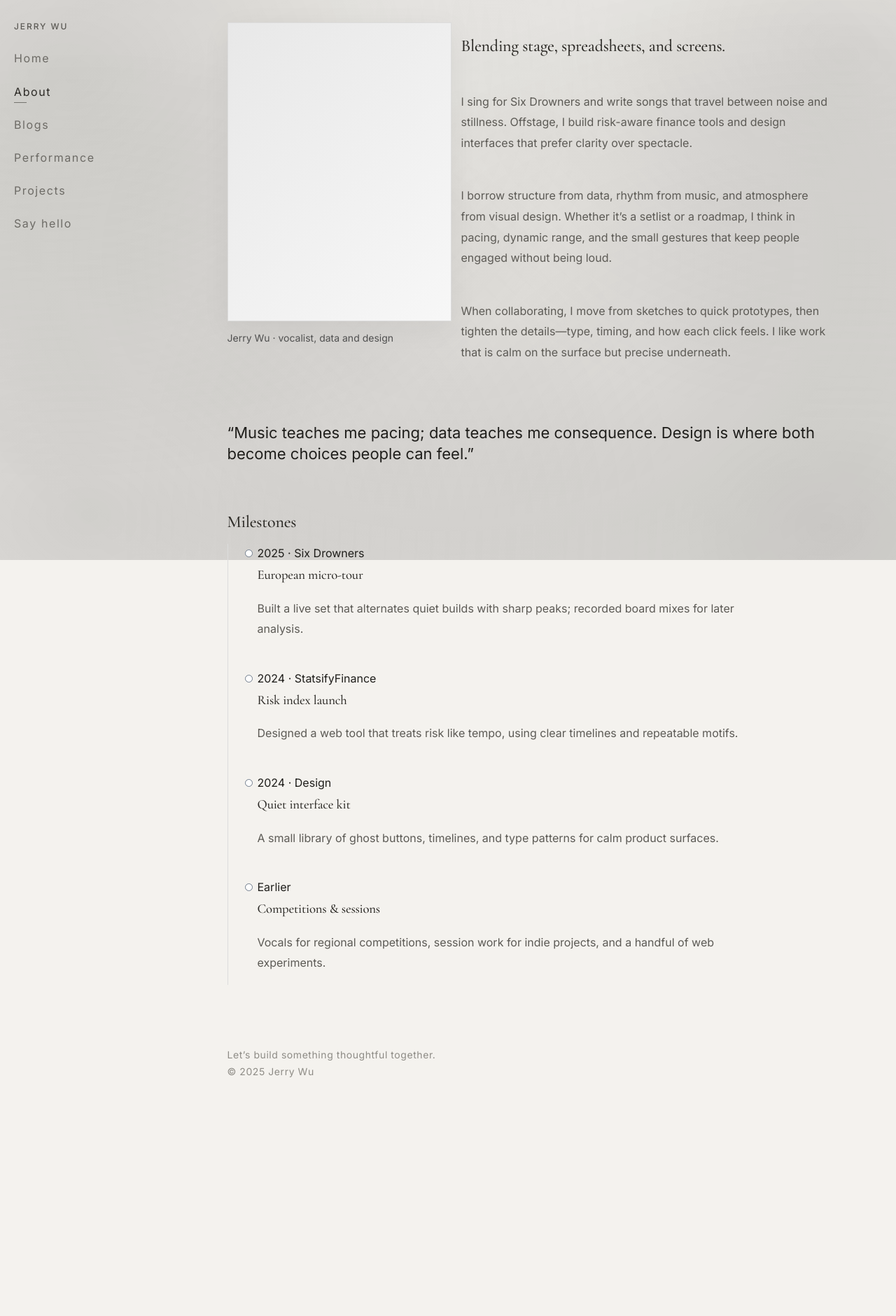
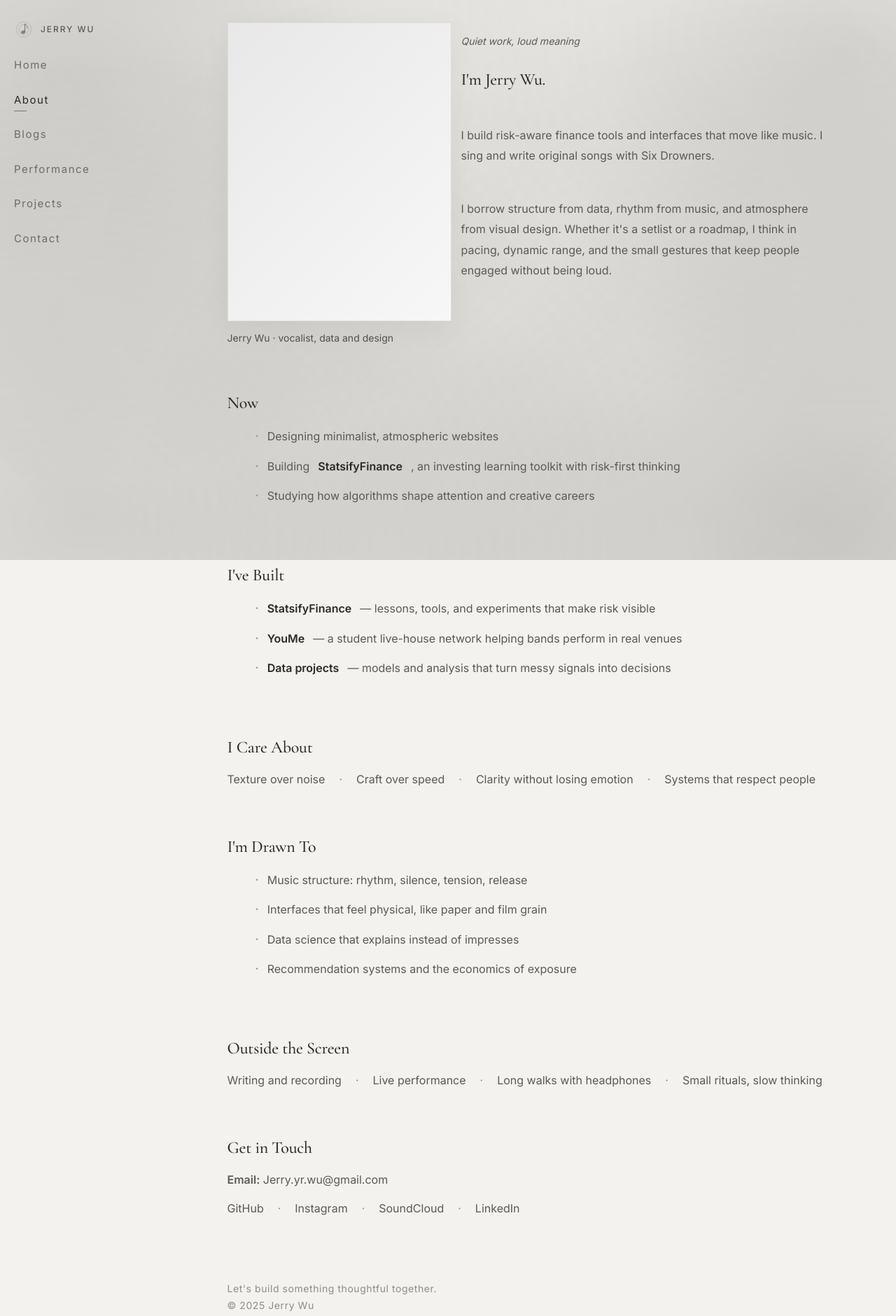
Before and after one commit to JerNB/jernb.github.io, a plain HTML site: page about.html in a window 1280 px wide. Shown: the whole page at 70% size. Before the commit the page ends 1631 px from the top, so only its background shows below. Drawn offline with nearby package versions, Linux system fonts and the light colour scheme.

Commit message:
Contract info

```diff
--- a/about.html
+++ b/about.html
@@ -3,14 +3,88 @@
 <head>
   <meta charset="UTF-8">
   <meta name="viewport" content="width=device-width, initial-scale=1.0">
-  <title>About | Abstract Studio</title>
+  <title>About | Jerry Wu</title>
   <link rel="stylesheet" href="css/style.css">
+  <style>
+    /* Larger nav links for About page */
+    .atmo .nav-link {
+      font-size: 15px;
+      padding: 10px 0;
+    }
+
+    /* Brand with logo */
+    .atmo .brand {
+      display: flex;
+      align-items: center;
+      gap: 10px;
+    }
+
+    .atmo .brand-logo {
+      width: 28px;
+      height: 28px;
+      color: #5c5a55;
+      transition: 380ms cubic-bezier(0.28, 0.6, 0.2, 1);
+    }
+
+    .atmo .brand:hover .brand-logo {
+      color: #3d3a36;
+      transform: scale(1.05);
+    }
+
+    /* Simple dot list styling */
+    .dot-list {
+      display: flex;
+      flex-wrap: wrap;
+      gap: 8px 20px;
+      color: #5c5a55;
+      line-height: 1.8;
+    }
+
+    .dot-list span:not(:last-child)::after {
+      content: '·';
+      margin-left: 20px;
+      color: #8e8c86;
+    }
+
+    /* Bullet list for longer items */
+    .bullet-list {
+      display: grid;
+      gap: 10px;
+      color: #5c5a55;
+      line-height: 1.8;
+    }
+
+    .bullet-list li {
+      list-style: none;
+      padding-left: 0;
+      display: flex;
+      align-items: baseline;
+      gap: 12px;
+    }
+
+    .bullet-list li::before {
+      content: '·';
+      color: #8e8c86;
+      font-size: 18px;
+    }
+
+    .bullet-list strong {
+      color: #2c2a26;
+    }
+  </style>
 </head>
 <body class="atmo">
   <div class="layout">
     <aside class="sidebar">
       <a class="brand" href="index.html">
-        <span class="brand-mark">JW</span>
+        <!-- Music note + ripple logo -->
+        <svg class="brand-logo" viewBox="0 0 36 36" aria-hidden="true">
+          <circle cx="18" cy="18" r="14" fill="none" stroke="currentColor" stroke-width="0.8" opacity="0.35"/>
+          <circle cx="18" cy="18" r="9" fill="none" stroke="currentColor" stroke-width="0.6" opacity="0.5"/>
+          <path d="M20 8 L20 22" fill="none" stroke="currentColor" stroke-width="1.5" stroke-linecap="round" opacity="0.7"/>
+          <ellipse cx="17" cy="23" rx="4" ry="3" fill="currentColor" opacity="0.65" transform="rotate(-20 17 23)"/>
+          <path d="M20 8 Q26 10 24 16" fill="none" stroke="currentColor" stroke-width="1.2" stroke-linecap="round" opacity="0.6"/>
+        </svg>
         <span class="brand-name">Jerry Wu</span>
       </a>
       <nav class="nav-links">
@@ -19,60 +93,99 @@
         <a class="nav-link" href="blogs.html">Blogs</a>
         <a class="nav-link" href="performance.html">Performance</a>
         <a class="nav-link" href="projects.html">Projects</a>
-        <a class="nav-link" href="mailto:hello@abstract.studio">Say hello</a>
+        <a class="nav-link" href="contact.html">Contact</a>
       </nav>
     </aside>
 
     <main class="content">
       <div class="container">
+        <!-- Hero section with portrait placeholder and intro -->
         <section class="section" style="border-top:none;padding-top:0;">
           <div class="cards" style="grid-template-columns: 320px 1fr; align-items:start;">
             <div style="display:grid;gap:12px;">
+              <!-- PHOTO SUGGESTION: Add your portrait photo here -->
               <div class="hero-portrait" aria-label="Portrait placeholder for Jerry Wu"></div>
               <div class="muted-note">Jerry Wu · vocalist, data and design</div>
             </div>
             <div style="display:grid;gap:14px;">
-              <h1>Blending stage, spreadsheets, and screens.</h1>
-              <p>I sing for Six Drowners and write songs that travel between noise and stillness. Offstage, I build risk-aware finance tools and design interfaces that prefer clarity over spectacle.</p>
-              <p>I borrow structure from data, rhythm from music, and atmosphere from visual design. Whether it’s a setlist or a roadmap, I think in pacing, dynamic range, and the small gestures that keep people engaged without being loud.</p>
-              <p>When collaborating, I move from sketches to quick prototypes, then tighten the details—type, timing, and how each click feels. I like work that is calm on the surface but precise underneath.</p>
+              <p class="muted-note" style="font-style:italic; margin-bottom:-6px;">Quiet work, loud meaning</p>
+              <h1>I'm Jerry Wu.</h1>
+              <p>I build risk-aware finance tools and interfaces that move like music. I sing and write original songs with Six Drowners.</p>
+              <p>I borrow structure from data, rhythm from music, and atmosphere from visual design. Whether it's a setlist or a roadmap, I think in pacing, dynamic range, and the small gestures that keep people engaged without being loud.</p>
             </div>
           </div>
         </section>
 
+        <!-- What I'm working on now -->
         <section class="section">
-          <blockquote style="font-size:22px; line-height:1.4; margin:0;">“Music teaches me pacing; data teaches me consequence. Design is where both become choices people can feel.”</blockquote>
+          <h2>Now</h2>
+          <ul class="bullet-list">
+            <li>Designing minimalist, atmospheric websites</li>
+            <li>Building <strong>StatsifyFinance</strong>, an investing learning toolkit with risk-first thinking</li>
+            <li>Studying how algorithms shape attention and creative careers</li>
+          </ul>
         </section>
 
+        <!-- Things I've built -->
         <section class="section">
-          <h2>Milestones</h2>
-          <div class="timeline">
-            <div class="timeline-item">
-              <div class="meta">2025 · Six Drowners</div>
-              <h3>European micro-tour</h3>
-              <p>Built a live set that alternates quiet builds with sharp peaks; recorded board mixes for later analysis.</p>
-            </div>
-            <div class="timeline-item">
-              <div class="meta">2024 · StatsifyFinance</div>
-              <h3>Risk index launch</h3>
-              <p>Designed a web tool that treats risk like tempo, using clear timelines and repeatable motifs.</p>
-            </div>
-            <div class="timeline-item">
-              <div class="meta">2024 · Design</div>
-              <h3>Quiet interface kit</h3>
-              <p>A small library of ghost buttons, timelines, and type patterns for calm product surfaces.</p>
-            </div>
-            <div class="timeline-item">
-              <div class="meta">Earlier</div>
-              <h3>Competitions & sessions</h3>
-              <p>Vocals for regional competitions, session work for indie projects, and a handful of web experiments.</p>
+          <h2>I've Built</h2>
+          <ul class="bullet-list">
+            <li><strong>StatsifyFinance</strong> — lessons, tools, and experiments that make risk visible</li>
+            <li><strong>YouMe</strong> — a student live-house network helping bands perform in real venues</li>
+            <li><strong>Data projects</strong> — models and analysis that turn messy signals into decisions</li>
+          </ul>
+        </section>
+
+        <!-- Values -->
+        <section class="section">
+          <h2>I Care About</h2>
+          <div class="dot-list">
+            <span>Texture over noise</span>
+            <span>Craft over speed</span>
+            <span>Clarity without losing emotion</span>
+            <span>Systems that respect people</span>
+          </div>
+        </section>
+
+        <!-- Interests -->
+        <section class="section">
+          <h2>I'm Drawn To</h2>
+          <ul class="bullet-list">
+            <li>Music structure: rhythm, silence, tension, release</li>
+            <li>Interfaces that feel physical, like paper and film grain</li>
+            <li>Data science that explains instead of impresses</li>
+            <li>Recommendation systems and the economics of exposure</li>
+          </ul>
+        </section>
+
+        <!-- Outside the screen -->
+        <section class="section">
+          <h2>Outside the Screen</h2>
+          <div class="dot-list">
+            <span>Writing and recording</span>
+            <span>Live performance</span>
+            <span>Long walks with headphones</span>
+            <span>Small rituals, slow thinking</span>
+          </div>
+        </section>
+
+        <!-- Contact -->
+        <section class="section">
+          <h2>Get in Touch</h2>
+          <div style="display:grid; gap:12px;">
+            <p style="margin:0;"><strong>Email:</strong> <a href="mailto:Jerry.yr.wu@gmail.com" class="ghost-link">Jerry.yr.wu@gmail.com</a></p>
+            <div class="dot-list">
+              <span><a href="https://github.com/JerNB" class="ghost-link" target="_blank" rel="noopener">GitHub</a></span>
+              <span><a href="https://www.instagram.com/" class="ghost-link" target="_blank" rel="noopener">Instagram</a></span>
+              <span><a href="https://soundcloud.com/" class="ghost-link" target="_blank" rel="noopener">SoundCloud</a></span>
+              <span><a href="https://www.linkedin.com/" class="ghost-link" target="_blank" rel="noopener">LinkedIn</a></span>
             </div>
           </div>
         </section>
       </div>
 
       <footer class="footer container">
-        <div>Let’s build something thoughtful together.</div>
+        <div>Let's build something thoughtful together.</div>
         <div>© 2025 Jerry Wu</div>
       </footer>
     </main>
```
Also changed, not shown: blogs.html (+1 -1 lines), contact.html (added, +179 -0 lines), index.html (+2 -2 lines), performance.html (+1 -1 lines), projects.html (+1 -1 lines).
